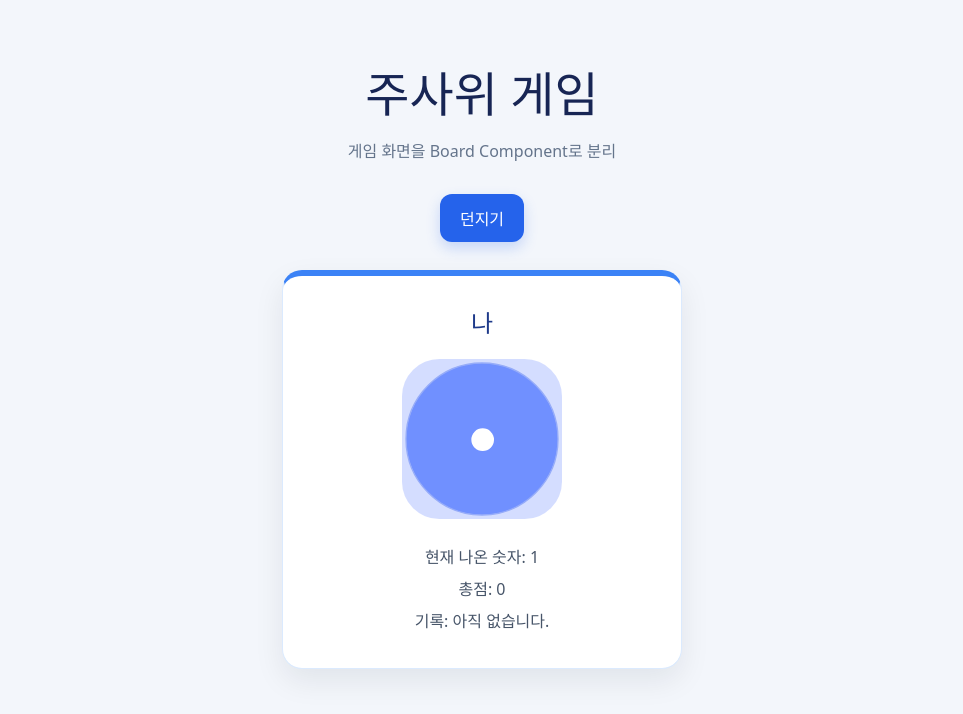
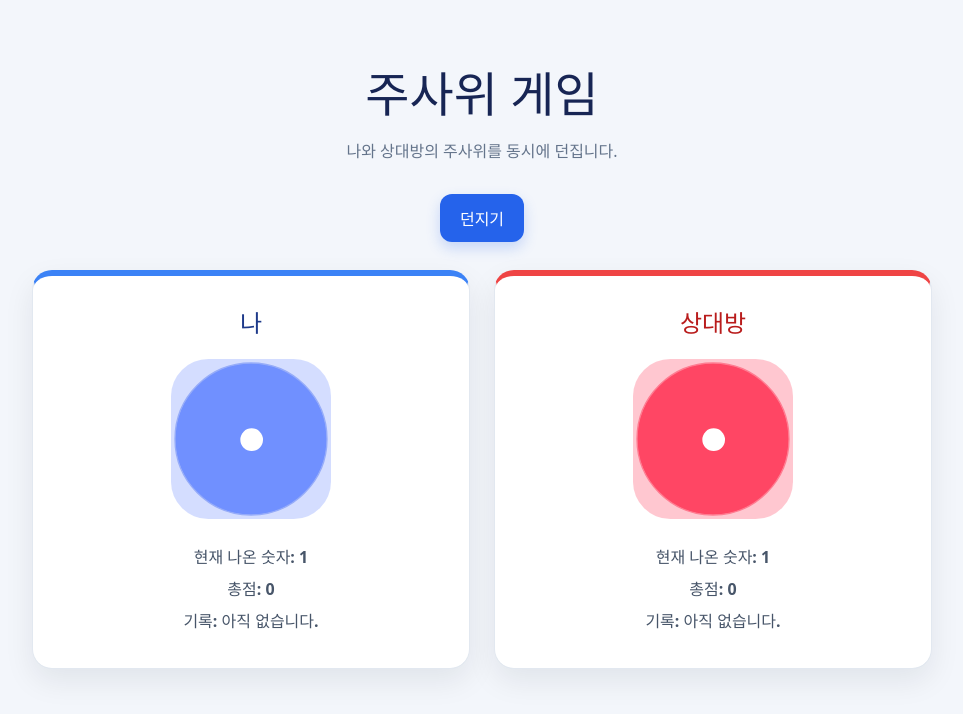
Before and after one commit to julie0725/DICEGAME, a React (Vite) app: page / in a window 1280 px wide. Shown: the top 714 px of the page, without its empty margins (158-1121 px from the left). Built offline with nearby package versions, Linux system fonts and the light colour scheme.

Commit message:
feat: add OPPONENT dice board

```diff
--- a/src/App.css
+++ b/src/App.css
@@ -43,21 +43,40 @@
   background: #1d4ed8;
 }
 
+.board_list {
+  display: grid;
+  grid-template-columns: repeat(2, minmax(0, 1fr));
+  gap: 24px;
+}
+
 .board {
-  max-width: 400px;
-  margin: 0 auto;
   padding: 28px;
-  border: 1px solid #dbeafe;
-  border-top: 6px solid #3b82f6;
+  border: 1px solid #e2e8f0;
   border-radius: 20px;
   background: #ffffff;
   box-shadow: 0 12px 30px rgb(15 23 42 / 8%);
 }
 
+.board--blue {
+  border-top: 6px solid #3b82f6;
+}
+
+.board--red {
+  border-top: 6px solid #ef4444;
+}
+
 .board_title {
   margin: 0 0 20px;
+  color: #1e293b;
+  font-size: 1.5rem;
+}
+
+.board--blue .board_title {
   color: #1e3a8a;
-  font-size: 1.5rem;
+}
+
+.board--red .board_title {
+  color: #b91c1c;
 }
 
 .board_results {
@@ -67,5 +86,11 @@
 .board_result {
   margin: 8px 0;
   color: #475569;
-  font-size: 700;
+  font-weight: 700;
 }
+
+@media (max-width: 640px) {
+  .board_list {
+    grid-template-columns: 1fr;
+  }
+}
--- a/src/App.tsx
+++ b/src/App.tsx
@@ -9,24 +9,29 @@ function getRandomDiceNumber() {
 
 function App() {
   const [myHistory, setMyHistory] = useState<number[]>([]);
+  const [otherHistory, setOtherHistory] = useState<number[]>([]);
 
   // 1. 클릭시 랜덤으로 주사 돌리는 함수
   function handleRollClick() {
-    const nextNumber = getRandomDiceNumber();
+    const nextMyNumber = getRandomDiceNumber();
+    const nextOtherNumber = getRandomDiceNumber();
 
-    setMyHistory((history) => [...history, nextNumber]);
+    setMyHistory((history) => [...history, nextMyNumber]);
+    setOtherHistory((history) => [...history, nextOtherNumber]);
   }
 
   return (
     <main className="app">
       <h1 className="app_title">주사위 게임</h1>
-      <p className="app_description">게임 화면을 Board Component로 분리</p>
+      <p className="app_description">나와 상대방의 주사위를 동시에 던집니다.</p>
 
       <div className="app_actions">
         <Button text="던지기" onClick={handleRollClick} />
       </div>
-
-      <Board name="나" gameHistory={myHistory} />
+      <div className="board_list">
+        <Board name="나" color="blue" gameHistory={myHistory} />
+        <Board name="상대방" color="red" gameHistory={otherHistory} />
+      </div>
     </main>
   );
 }
--- a/src/Board.tsx
+++ b/src/Board.tsx
@@ -1,23 +1,24 @@
-import Dice from "./Dice";
+import Dice, { type DiceColor } from "./Dice";
 
 interface BoardProps {
   name: string;
+  color?: DiceColor;
   gameHistory: number[];
 }
 
 // 기록은 join 사용
 // 총점은 reduce 사용
 // 현재 나온 숫자는 myHistory의 마지막 값 사용
-function Board({ name, gameHistory }: BoardProps) {
+function Board({ name, color = "blue", gameHistory }: BoardProps) {
   const currentNumber = gameHistory[gameHistory.length - 1] ?? 1;
 
   const totalScore = gameHistory.reduce((sum, number) => sum + number, 0);
 
   return (
-    <section className="board">
+    <section className={`board board--${color}`}>
       <h2 className="board_title">{name}</h2>
 
-      <Dice num={currentNumber} />
+      <Dice color={color} num={currentNumber} />
 
       <div className="board_results">
         <p className="board_result">현재 나온 숫자: {currentNumber} </p>
--- a/src/Dice.tsx
+++ b/src/Dice.tsx
@@ -5,24 +5,37 @@ import diceBlue04 from "./assets/dice-blue-4.svg";
 import diceBlue05 from "./assets/dice-blue-5.svg";
 import diceBlue06 from "./assets/dice-blue-6.svg";
 
+import diceRed01 from "./assets/dice-red-1.svg";
+import diceRed02 from "./assets/dice-red-2.svg";
+import diceRed03 from "./assets/dice-red-3.svg";
+import diceRed04 from "./assets/dice-red-4.svg";
+import diceRed05 from "./assets/dice-red-5.svg";
+import diceRed06 from "./assets/dice-red-6.svg";
+
+// DiceColor는 blue 또는 red만 타입 허용
+export type DiceColor = "blue" | "red";
 interface DiceProps {
+  color?: DiceColor;
   num?: number;
 }
 
-const DICE_IMAGES = [
+const DICE_IMAGES: Record<DiceColor, string[]> = {
+  blue: [
     diceBlue01,
     diceBlue02,
     diceBlue03,
     diceBlue04,
     diceBlue05,
     diceBlue06,
-];
+  ],
+  red: [diceRed01, diceRed02, diceRed03, diceRed04, diceRed05, diceRed06],
+};
 
-function Dice({ num = 1 }: DiceProps) {
-  const diceImage = DICE_IMAGES[num - 1];
+function Dice({ color = "blue", num = 1 }: DiceProps) {
+  const diceImage = DICE_IMAGES[color][num - 1];
 
   return (
-    <img className="dice" src={diceImage} alt={`파란색 ${num}이 나온 주사위`} />
+    <img className="dice" src={diceImage} alt={`${color}} 주사위 ${num}`} />
   );
 }
 
```
Lines whose indentation alone changed are shown as unchanged.
